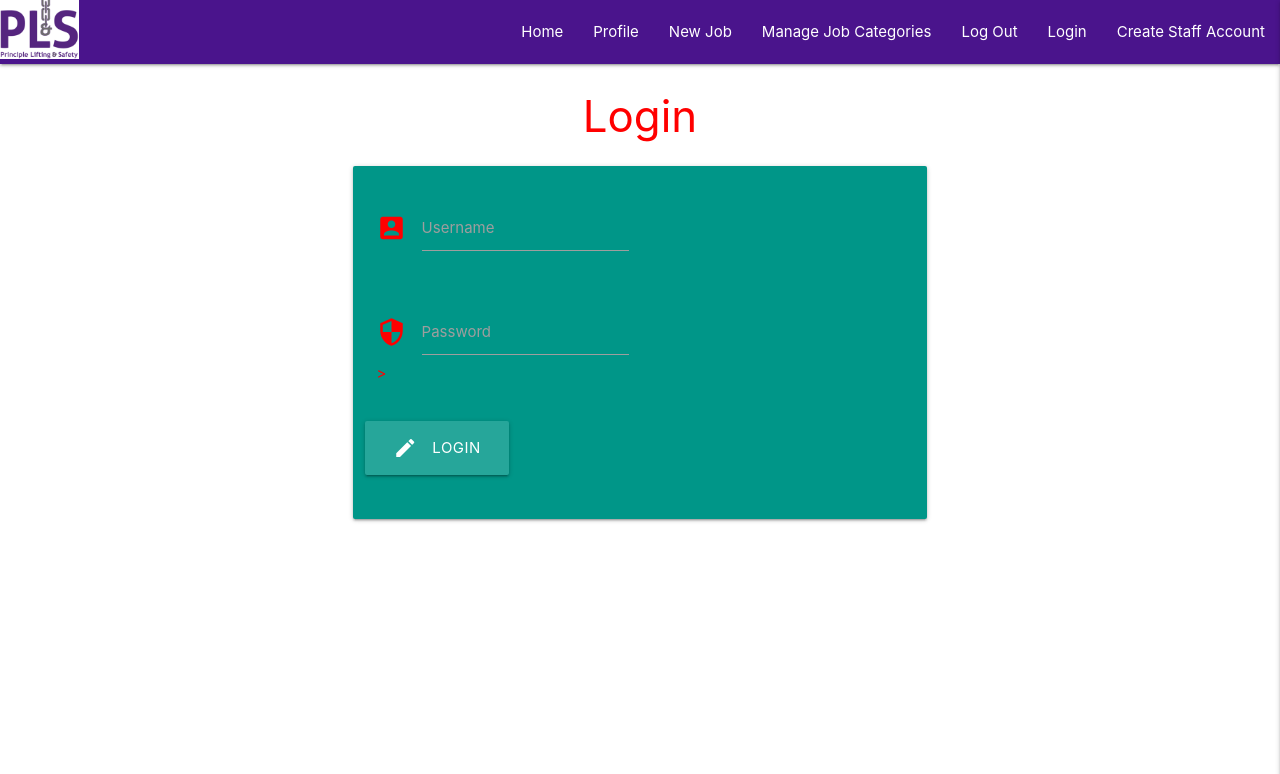
After one commit to starranuk/worklist, a Python web app: template templates/login.html in a window 1280 px wide. The commit adds this page. Shown: the top 774 px of the page. Run offline with Jinja, Linux system fonts and the light colour scheme; the template is opened without the code that fills it, so the values that code supplies are empty.

Commit message:
login page and functionality complete but untested due to Gitpod issue

```diff
--- a/templates/base.html
+++ b/templates/base.html
@@ -31,7 +31,7 @@
                 <li><a href="#">New Job</a></li>
                 <li><a href="#">Manage Job Categories</a></li>
                 <li><a href="#">Log Out</a></li>
-                <li><a href="#">Log In</a></li>
+                <li><a href="{{ url_for('login') }}">Login</a></li>
                 <li><a href="{{ url_for('create_account') }}">Create Staff Account</a></li>
               </ul>
             </div>
@@ -44,7 +44,7 @@
             <li><a href="#">New Job</a></li>
             <li><a href="#">Manage Job Categories</a></li>
             <li><a href="#">Log Out</a></li>
-            <li><a href="#">Log In</a></li>
+            <li><a href="{{ url_for('login') }}">Login</a></li>
             <li><a href="{{ url_for('create_account') }}">Create Staff Account</a></li>
                 </ul>
 
--- /dev/null
+++ b/templates/login.html
@@ -0,0 +1,36 @@
+{% extends "base.html" %}
+{% block content %}
+
+    <h3 class="center-align">Login</h3>
+
+    <div class="row">
+        <form class="col s12 m8 offset-m2" method="POST" action="{{ url_for('login') }}">
+        <div class="card-panel teal">
+            <!-- Staff Username-->
+            <div class="row">
+                <div class="input-field col s6">
+                    <i class="material-icons prefix">account_box</i>
+                    <input id="username" name="username" type="text" minlength="6"
+                    maxlength="12" pattern="^[a-zA-Z0-9]{6,12}$" class="validate" required>
+                    <label for="username">Username</label>
+                </div>
+            </div>
+            <!-- Password-->
+            <div class="row">
+                <div class="input-field col s6">
+                    <i class="material-icons prefix">security</i>
+                    <input id="password" name="password" type="password" minlength="6"
+                    maxlength="12" pattern="^[a-zA-Z0-9-!_@]{6,12}$" class="validate" required>>
+                    <label for="password">Password</label>
+                </div>
+            </div>
+            <!-- Account Login Button-->
+            <div class="row">
+                <button type="submit" class="waves-effect waves-light btn-large">
+                    <i class="material-icons left">create</i>Login</button>
+            </div>
+        </div>
+        </form>
+    </div
+
+{% endblock %}
```
Also changed, not shown: app.py (+28 -0 lines).
